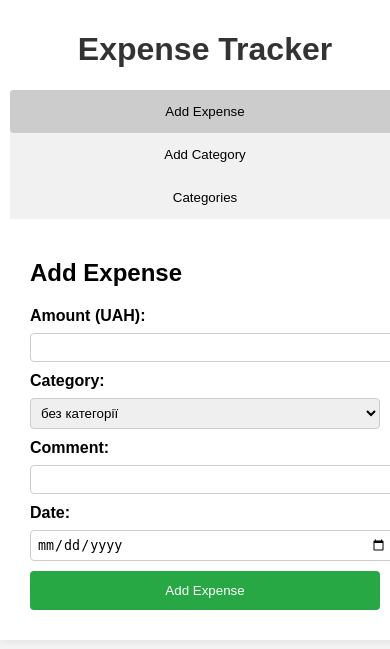
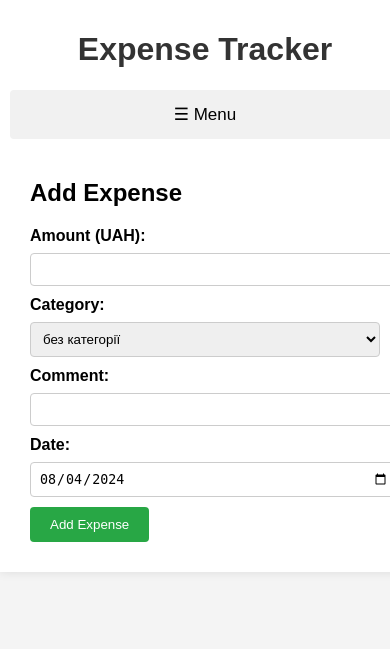
Before and after one commit to beshketnyck/expense_tracker, a Flask app: page / in a window 390 px wide; the page is wider, and only the part inside the window is pictured. Shown: the top 649 px of that part. Run offline with Flask 3, Linux system fonts and the light colour scheme.

Commit message:
Add default date, display expenses with categories, add mobile menu button

```diff
--- a/app/main.py
+++ b/app/main.py
@@ -1,4 +1,3 @@
-# Імпортуйте необхідні модулі
 from flask import Flask, render_template, request, redirect, url_for
 from models.expense import Expense
 from models.category import Category
@@ -9,7 +8,7 @@ app = Flask(__name__)
 @app.route('/')
 def index():
     categories = Category.query.all()
-    expenses = Expense.query.all()
+    expenses = db_session.query(Expense).all()
     return render_template('index.html', categories=categories, expenses=expenses)
 
 @app.route('/add_category', methods=['POST'])
@@ -37,8 +36,8 @@ if __name__ == '__main__':
     init_db()
 
     # Створення категорії "без категорії", якщо ще не існує
-    if not Category.query.filter_by(name='Без категорії').first():
-        default_category = Category(name='Без категорії')
+    if not Category.query.filter_by(name='без категорії').first():
+        default_category = Category(name='без категорії')
         db_session.add(default_category)
         db_session.commit()
 
--- a/app/models/category.py
+++ b/app/models/category.py
@@ -1,7 +1,9 @@
 from sqlalchemy import Column, Integer, String
+from sqlalchemy.orm import relationship
 from database import Base
 
 class Category(Base):
     __tablename__ = 'categories'
     id = Column(Integer, primary_key=True, autoincrement=True)
     name = Column(String(50), nullable=False)
+    expenses = relationship("Expense", back_populates="category")
--- a/app/models/expense.py
+++ b/app/models/expense.py
@@ -1,4 +1,5 @@
 from sqlalchemy import Column, Integer, String, Float, ForeignKey
+from sqlalchemy.orm import relationship
 from database import Base
 
 class Expense(Base):
@@ -8,3 +9,4 @@ class Expense(Base):
     category_id = Column(Integer, ForeignKey('categories.id'), nullable=False)
     comment = Column(String(200), nullable=True)
     date = Column(String, nullable=False)
+    category = relationship("Category", back_populates="expenses")
--- a/app/static/styles.css
+++ b/app/static/styles.css
@@ -21,6 +21,8 @@ h1 {
 .tabs {
     overflow: hidden;
     background-color: #f1f1f1;
+    display: flex;
+    flex-wrap: wrap;
 }
 
 .tablink {
@@ -32,6 +34,8 @@ h1 {
     cursor: pointer;
     padding: 14px 16px;
     transition: 0.3s;
+    flex-grow: 1;
+    text-align: center;
 }
 
 .tablink:hover {
@@ -88,6 +92,21 @@ button:hover {
     border-radius: 4px;
 }
 
+.menu-button {
+    display: none;
+    background-color: #f1f1f1;
+    border: none;
+    color: black;
+    padding: 14px 16px;
+    font-size: 17px;
+    cursor: pointer;
+    width: 100%;
+}
+
+.menu-button:hover {
+    background-color: #ddd;
+}
+
 /* Адаптація для мобільних пристроїв */
 @media (max-width: 600px) {
     .container {
@@ -102,12 +121,12 @@ button:hover {
         text-align: center;
     }
 
-    input[type="text"], input[type="number"], input[type="date"], select {
-        padding: 6px;
+    .menu-button {
+        display: block;
     }
 
-    button {
-        width: 100%;
-        padding: 12px;
+    .tabs {
+        display: none;
+        flex-direction: column;
     }
 }
--- a/app/templates/index.html
+++ b/app/templates/index.html
@@ -13,7 +13,9 @@
             <button class="tablink" onclick="openTab(event, 'AddExpense')">Add Expense</button>
             <button class="tablink" onclick="openTab(event, 'AddCategory')">Add Category</button>
             <button class="tablink" onclick="openTab(event, 'Categories')">Categories</button>
+            <button class="tablink" onclick="openTab(event, 'Expenses')">Expenses</button>
         </div>
+        <button class="menu-button" onclick="toggleMenu()">☰ Menu</button>
 
         <div id="AddExpense" class="tabcontent">
             <h2>Add Expense</h2>
@@ -56,6 +58,15 @@
                 {% endfor %}
             </ul>
         </div>
+
+        <div id="Expenses" class="tabcontent">
+            <h2>Expenses</h2>
+            <ul>
+                {% for expense in expenses %}
+                <li>{{ expense.date }} - {{ expense.amount }} UAH - {{ expense.category.name }} - {{ expense.comment }}</li>
+                {% endfor %}
+            </ul>
+        </div>
     </div>
 
     <script>
@@ -73,9 +84,20 @@
             evt.currentTarget.className += " active";
         }
 
-        // Відкриваємо вкладку "AddExpense" за замовчуванням
+        function toggleMenu() {
+            var x = document.getElementsByClassName("tabs")[0];
+            if (x.style.display === "block") {
+                x.style.display = "none";
+            } else {
+                x.style.display = "block";
+            }
+        }
+
         document.getElementById("AddExpense").style.display = "block";
         document.querySelector(".tablink").className += " active";
+
+        // Встановлення сьогоднішньої дати за замовчуванням
+        document.getElementById('date').valueAsDate = new Date();
     </script>
 </body>
 </html>
```
Also changed, not shown: app/expenses.db.
